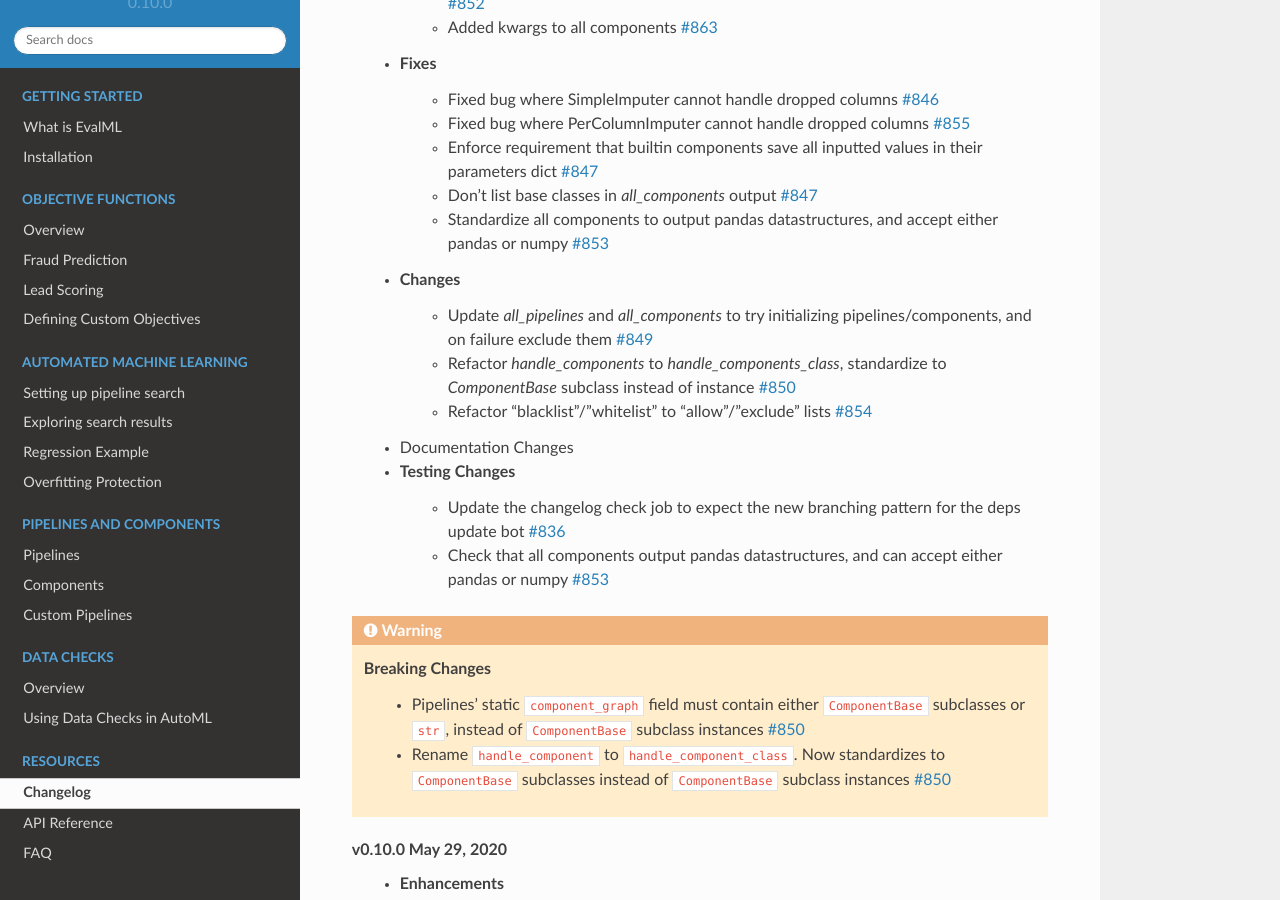
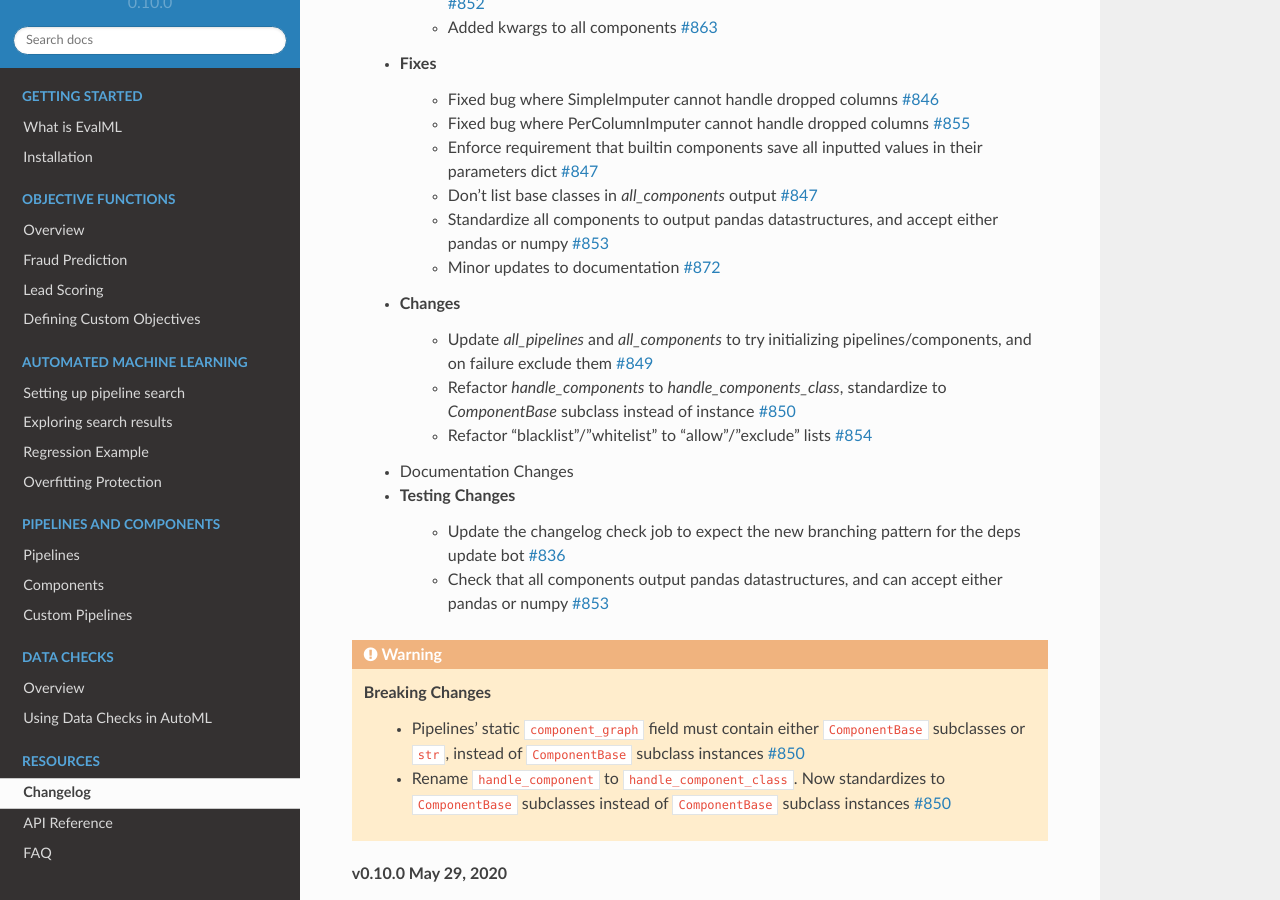
Before and after one commit to alteryx/evalml, a Sphinx documentation site: the page built from docs/source/changelog.rst, in a window 1280 px wide and 900 px high, scrolled down 523 px. Built offline with Sphinx 7.4.7 and the Read the Docs theme 2.0.0, drawn with Linux system fonts in a browser that asks for light colours; comment, search, counter and statistics services are not loaded.

Commit message:
Updating changelog

```diff
--- a/docs/source/changelog.rst
+++ b/docs/source/changelog.rst
@@ -22,6 +22,7 @@
         * Enforce requirement that builtin components save all inputted values in their parameters dict :pr:`847`
         * Don't list base classes in `all_components` output :pr:`847`
         * Standardize all components to output pandas datastructures, and accept either pandas or numpy :pr:`853`
+        * Minor updates to documentation :pr:`872`
     * Changes
         * Update `all_pipelines` and `all_components` to try initializing pipelines/components, and on failure exclude them :pr:`849`
         * Refactor `handle_components` to `handle_components_class`, standardize to `ComponentBase` subclass instead of instance :pr:`850`
```
